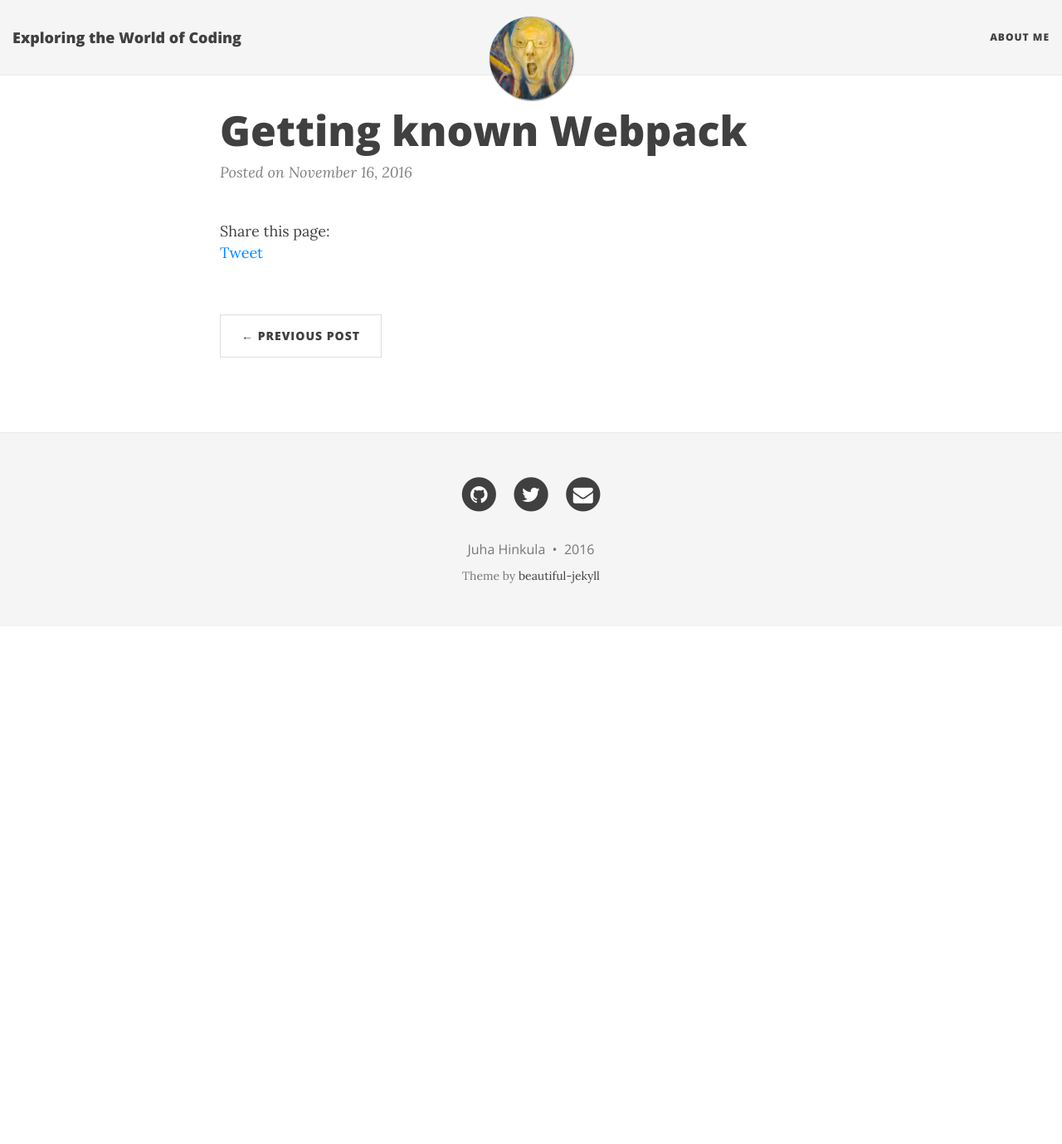
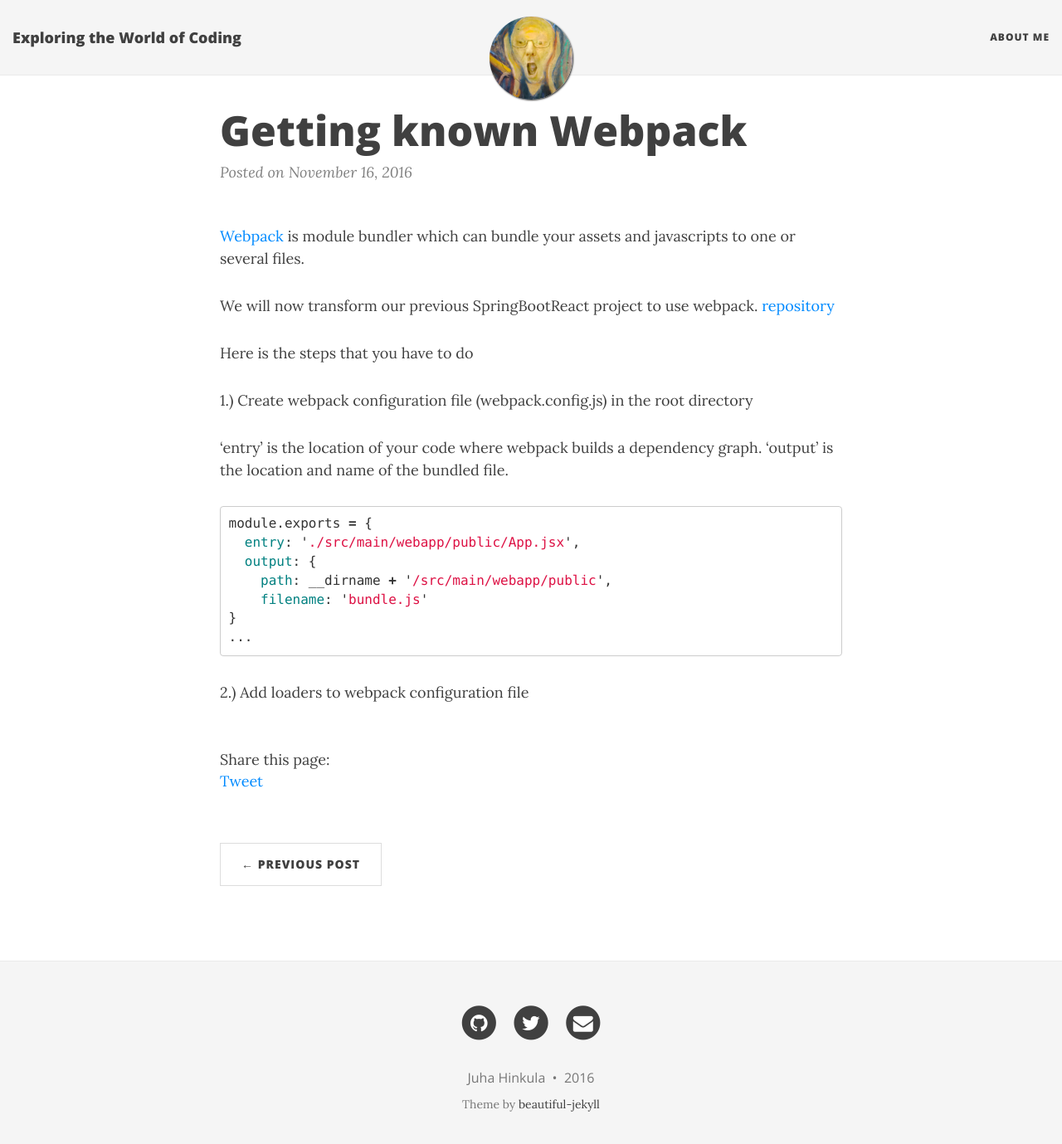
Before and after one commit to juhahinkula/juhahinkula.github.io, a Jekyll site: the page built from _posts/2016-11-16-webpack.markdown, in a window 1280 px wide and 1392 px high. Shown: the top 1379 px of the window at 83% size. Built offline with Jekyll 4.4.1, drawn with Linux system fonts in a browser that asks for light colours; nearby versions of some CDN libraries; comment, search, counter and statistics services are not loaded.

Commit message:
new post

```diff
--- a/_posts/2016-11-16-webpack.markdown
+++ b/_posts/2016-11-16-webpack.markdown
@@ -2,3 +2,25 @@
 layout: post
 title:  "Getting known Webpack"
 ---
+[Webpack](https://webpack.github.io/) is module bundler which can bundle your assets and javascripts to one or several files.
+
+We will now transform our previous SpringBootReact project to use webpack. [repository](https://github.com/juhahinkula/SpringBootReact.git)
+
+Here is the steps that you have to do
+
+1.) Create webpack configuration file (webpack.config.js) in the root directory
+
+'entry' is the location of your code where webpack builds a dependency graph.
+'output' is the location and name of the bundled file.
+
+{% highlight javascript %}
+module.exports = {
+  entry: './src/main/webapp/public/App.jsx',
+  output: {
+    path: __dirname + '/src/main/webapp/public',
+    filename: 'bundle.js'
+}
+...
+{% endhighlight %}
+
+2.) Add loaders to webpack configuration file
```
